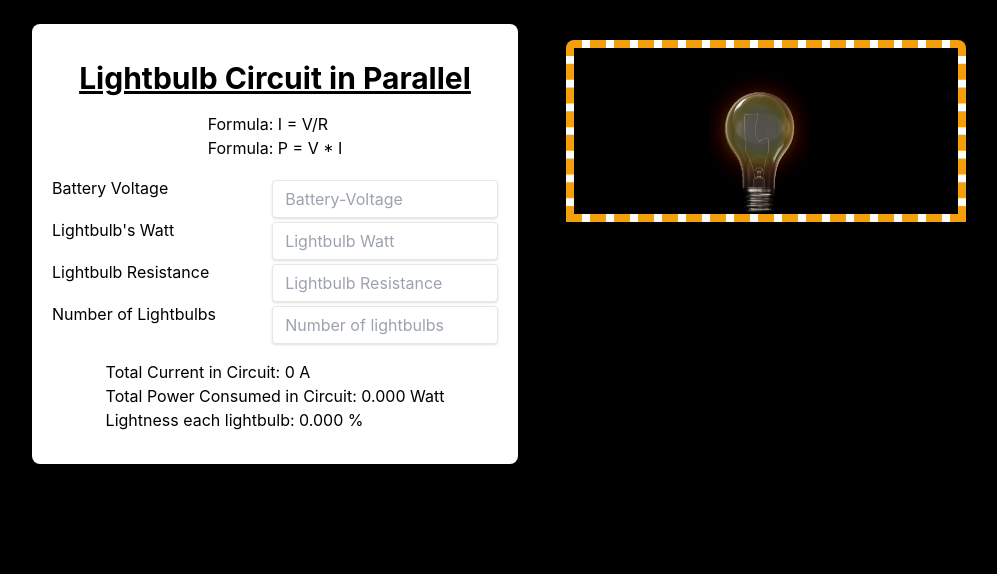
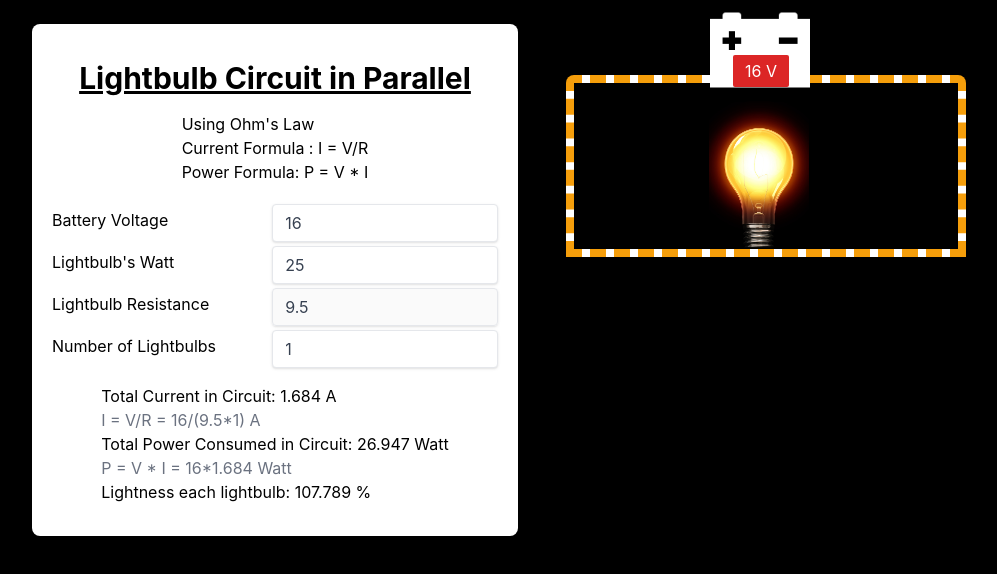
Before and after one commit to sakkarin2000/physics-2-project, a Next.js app: page /Parallel in a window 1280 px wide. Shown: the top 574 px of the page, without its empty margins (16-1013 px from the left). Built offline with nearby package versions, Linux system fonts and the light colour scheme.

Commit message:
complete Physics Project

```diff
--- a/pages/Parallel.tsx
+++ b/pages/Parallel.tsx
@@ -4,10 +4,10 @@ import Image from "next/image";
 
 import React, { useEffect, useState } from "react";
 export default function Parallel() {
-  const [lb_watt, setlb_watt] = useState(1);
+  const [lb_watt, setlb_watt] = useState(25);
   const [lb_num, setlb_num] = useState(1);
-  const [b_volt, setb_volt] = useState(0);
-  const [r_lightbulb, setr_lightbulb] = useState(1);
+  const [b_volt, setb_volt] = useState(16);
+  const [r_lightbulb, setr_lightbulb] = useState(9.5);
   const [percentLightness, setPercentLightness] = useState(0);
   const [fields, setField] = useState<JSX.Element[]>([]);
   useEffect(() => {
@@ -71,29 +71,33 @@ export default function Parallel() {
           </div>
           <div className="flex justify-center mt-4">
             <div>
-              <a> Formula: I = V/R</a>
+              <a>Using Ohm's Law</a>
               <br></br>
-              <a> Formula: P = V * I </a>
+              <a> Current Formula : I = V/R</a>
+              <br></br>
+              <a> Power Formula: P = V * I </a>
             </div>
           </div>
           <div className="flex justify-center mt-4">
             <div className="w-fit">
               <div className="flex gap-2">
-                <a className="w-full">Battery Voltage</a>
+                <a className="w-full mt-2">Battery Voltage</a>
                 <input
                   type="number"
                   onChange={(e) => {
                     setb_volt(parseFloat(e.target.value));
                   }}
+                  defaultValue={b_volt}
                   className="mt-1 shadow appearance-none border rounded w-full py-2 px-3 text-gray-700 leading-tight focus:outline-none focus:shadow-outline"
                   id="username"
                   placeholder="Battery-Voltage"
                 ></input>
               </div>
               <div className="flex gap-2">
-                <a className="w-full">Lightbulb&apos;s Watt</a>
+                <a className="w-full mt-2">Lightbulb&apos;s Watt</a>
                 <input
                   type="number"
+                  defaultValue={lb_watt}
                   onChange={(e) => {
                     setlb_watt(parseFloat(e.target.value));
                   }}
@@ -103,9 +107,11 @@ export default function Parallel() {
                 ></input>
               </div>
               <div className="flex gap-2">
-                <a className="w-full">Lightbulb Resistance</a>
+                <a className="w-full mt-2">Lightbulb Resistance</a>
                 <input
                   type="number"
+                  defaultValue={r_lightbulb}
+                  disabled={true}
                   onChange={(e) => {
                     setr_lightbulb(parseFloat(e.target.value));
                   }}
@@ -115,14 +121,17 @@ export default function Parallel() {
                 ></input>
               </div>
               <div className="flex gap-2">
-                <a className="w-full">Number of Lightbulbs</a>
+                <a className="w-full mt-2">Number of Lightbulbs</a>
                 <input
                   type="number"
                   onChange={(e) => {
-                    setlb_num(parseFloat(e.target.value));
+                    if (parseInt(e.target.value) <= 50) {
+                      setlb_num(parseFloat(e.target.value));
+                    }
                   }}
                   className="mt-1 shadow appearance-none border rounded w-full py-2 px-3 text-gray-700 leading-tight focus:outline-none focus:shadow-outline"
                   id="username"
+                  defaultValue={lb_num}
                   placeholder="Number of lightbulbs"
                 ></input>
               </div>
@@ -131,12 +140,24 @@ export default function Parallel() {
           <div className="flex justify-center mt-4">
             <div>
               <a>
-                Total Current in Circuit: {b_volt / (r_lightbulb * lb_num)} A
+                Total Current in Circuit:{" "}
+                {(b_volt / (r_lightbulb * lb_num)).toFixed(3)} A
+              </a>
+              <br></br>
+              <a className="text-gray-500">
+                I = V/R ={" "}
+                {b_volt + "/" + "(" + r_lightbulb + "*" + lb_num + ")"} A
               </a>
               <br></br>
               <a>
                 Total Power Consumed in Circuit:{" "}
                 {(b_volt * (b_volt / (r_lightbulb * lb_num))).toFixed(3)} Watt
+              </a>
+              <br></br>
+              <a className="text-gray-500">
+                P = V * I ={" "}
+                {b_volt + "*" + (b_volt / (r_lightbulb * lb_num)).toFixed(3)}{" "}
+                Watt
               </a>
               <br></br>
               <a>
@@ -147,8 +168,23 @@ export default function Parallel() {
           </div>
         </div>
       </div>
-      <div className="flex justify-center">
-        <div className="mt-10">{fields}</div>
+      <div>
+        <div className="absolute ml-[167px] mt-[55px] z-40 text-white bg-red-600 p-1 rounded-sm px-3">
+          {b_volt + " V"}
+        </div>
+        <div className="absolute ml-[144px] z-30 ">
+          <Image
+            src="/car-battery.png"
+            alt="Battery img"
+            width={100}
+            height={100}
+            // blurDataURL="data:..." automatically provided
+            // placeholder="blur" // Optional blur-up while loading
+          />
+        </div>
+        <div className="flex justify-center mt-[35px]">
+          <div className="mt-10">{fields}</div>
+        </div>
       </div>
     </div>
   );
--- a/pages/index.tsx
+++ b/pages/index.tsx
@@ -6,8 +6,14 @@ import Parallel from "./Parallel";
 export default function Home() {
   return (
     <div>
-      <div className="">
-        <Parallel />
+      <div className="flex flex-col h-screen justify-between">
+        <div className="mb-auto h-10">
+          <Parallel />
+        </div>
+
+        <footer className="h-5 bg-red-700 flex justify-center ">
+          <a className="text-white text-sm">Sparky Team</a>
+        </footer>
       </div>
     </div>
   );
```
Also changed, not shown: public/car-battery.png (added), 1 other file (tests, documents, lock files or other folders).
